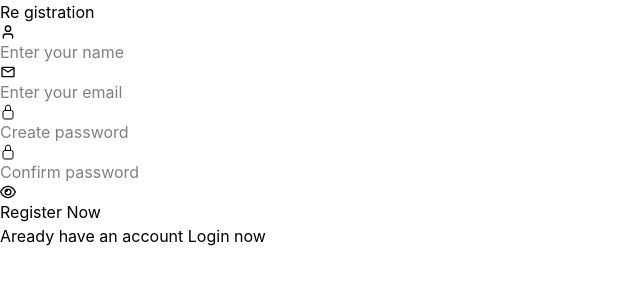
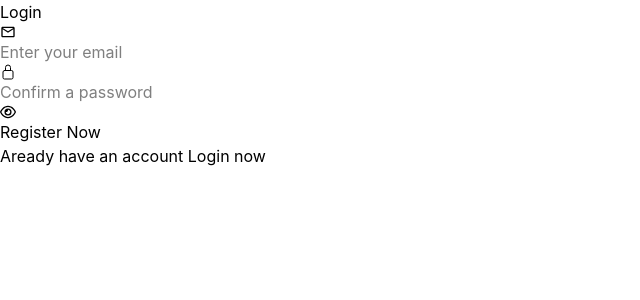
Before and after one commit to RizwanAhmed001/Blog-App, a React (Vite) app in the folder client/: page /register in a window 1280 px wide. Shown: the top 300 px of the page, without its empty margins (0-640 px from the left). Built offline with nearby package versions, Linux system fonts and the light colour scheme.

Commit message:
basis structure of register and login is done

```diff
--- a/client/src/pages/Register.jsx
+++ b/client/src/pages/Register.jsx
@@ -14,7 +14,7 @@ const Register = () => {
     // Register
       <form>
 
-        <h2><span>Re</span> <span>gistration</span></h2>
+        <h2><span>Re</span><span>gistration</span></h2>
 
         <div>
           <LuUser />
@@ -53,12 +53,7 @@ const Register = () => {
     // Login
       <form>
 
-        <h2><span>Re</span> <span>gistration</span></h2>
-
-        <div>
-          <LuUser />
-          <input type="text" placeholder="Enter your name" name="name" required />
-        </div>
+        <h2><span>Lo</span><span>gin</span></h2>
 
         <div>
           <MdOutlineEmail />
@@ -67,12 +62,7 @@ const Register = () => {
 
         <div>
           <IoLockClosedOutline />
-          <input type="password" placeholder="Create password" name="password" />
-        </div>
-
-        <div>
-          <IoLockClosedOutline />
-          <input type={passwordVis ? "password" : "text"} placeholder="Confirm password" name="confirm password" />
+          <input type={passwordVis ? "password" : "text"} placeholder="Confirm a password" name="confirm password" />
 
           {
             passwordVis ? <FaRegEye onClick={() => setPasswordVis(false)}/> : <FaRegEyeSlash onClick={() => setPasswordVis(true)} />
```
